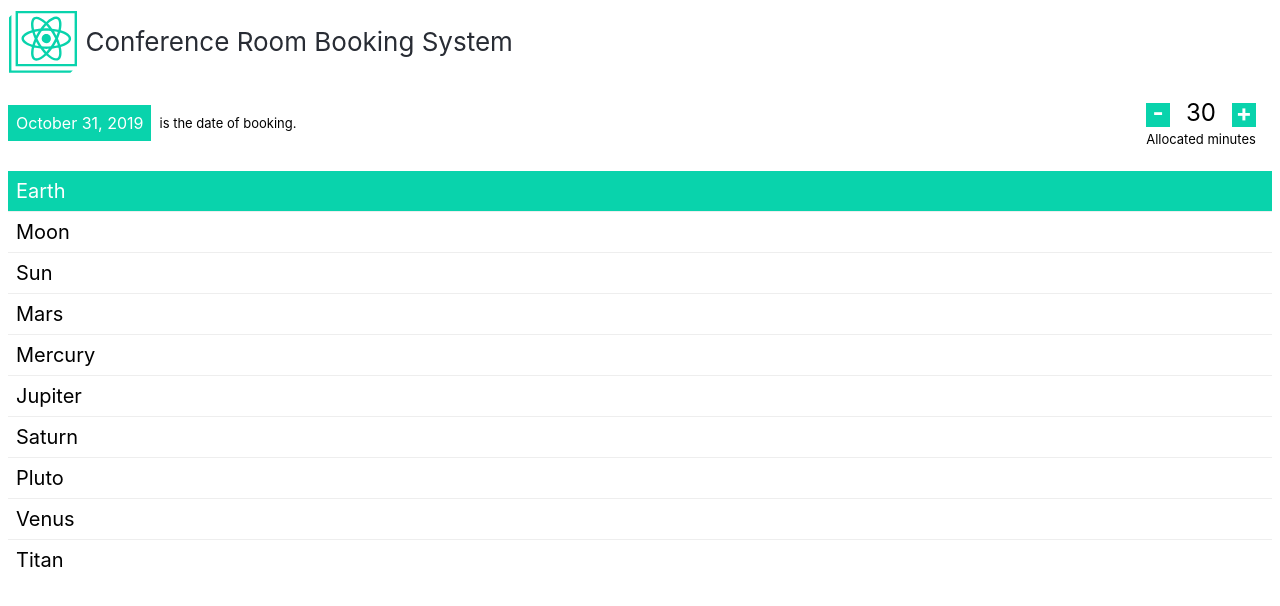
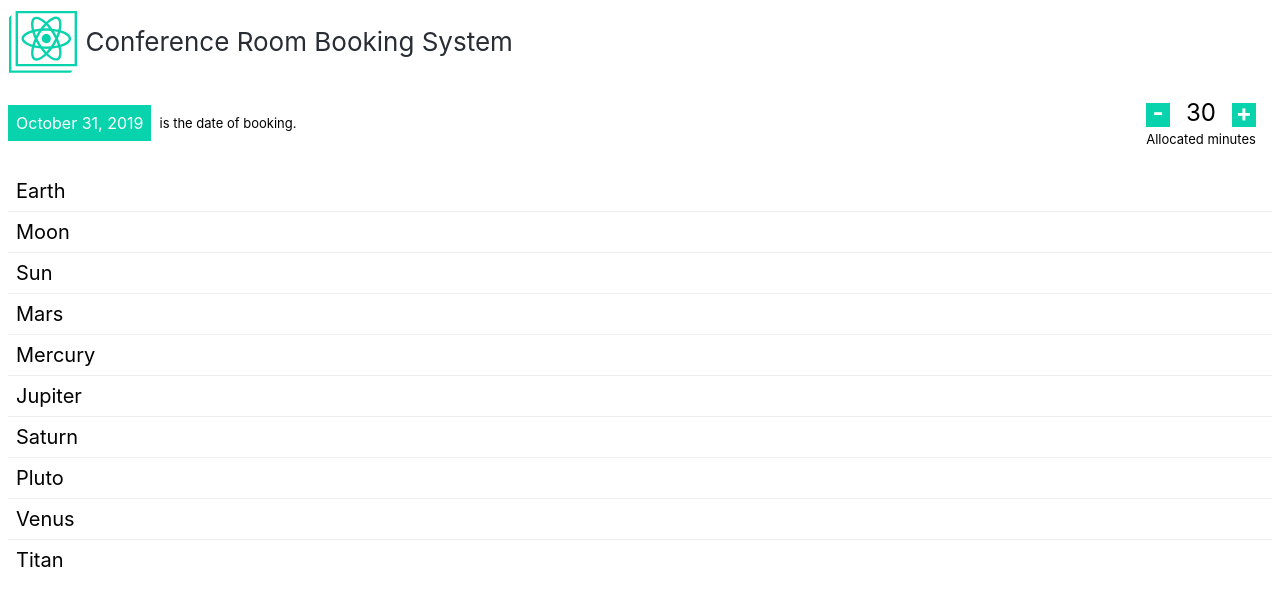
Before and after one commit to nadirlaskar/conference-room-booking, a React (Create React App) app: page / in a window 1280 px wide. Shown: the top 606 px of the page. Built offline with nearby package versions, Linux system fonts and the light colour scheme.

Commit message:
updated list item

```diff
--- a/src/components/List.js
+++ b/src/components/List.js
@@ -1,22 +1,25 @@
 import React from "react";
 import "./List.css";
 
-function ListItem({ selected, id, item, onSelect }) {
-  return (
-    <li
-      className={selected === id ? "List-selected-item" : null}
-      key={id}
-      onClick={() => onSelect(id, item)}
-    >
-      {item.name}
-    </li>
-  );
+function ListItem({ id, item }) {
+  return item.name;
 }
-function List({ items, selected = 0, onSelect, ItemRenderer = ListItem }) {
+function List({ items, selected = null, onSelect, ItemRenderer = ListItem }) {
   return (
     <ul className="List-main">
       {items.map((item, id) => {
-        return <ItemRenderer id={id} selected={selected} item={item} onSelect={onSelect} />
+        return (
+          <li
+            className={selected === id ? "List-selected-item" : null}
+            key={id}
+            onClick={() => onSelect(id, item)}
+          >
+            <ItemRenderer
+              id={id}
+              item={item}
+            />
+          </li>
+        );
       })}
     </ul>
   );
```
